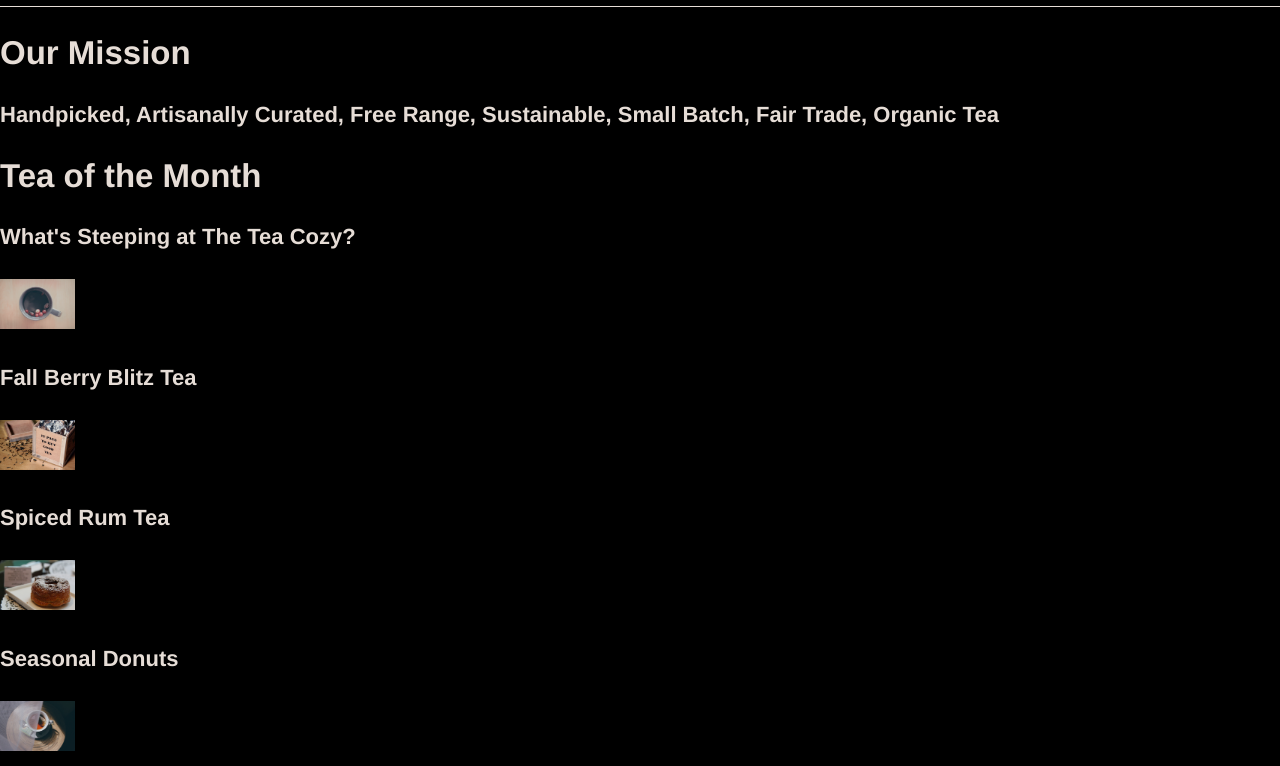
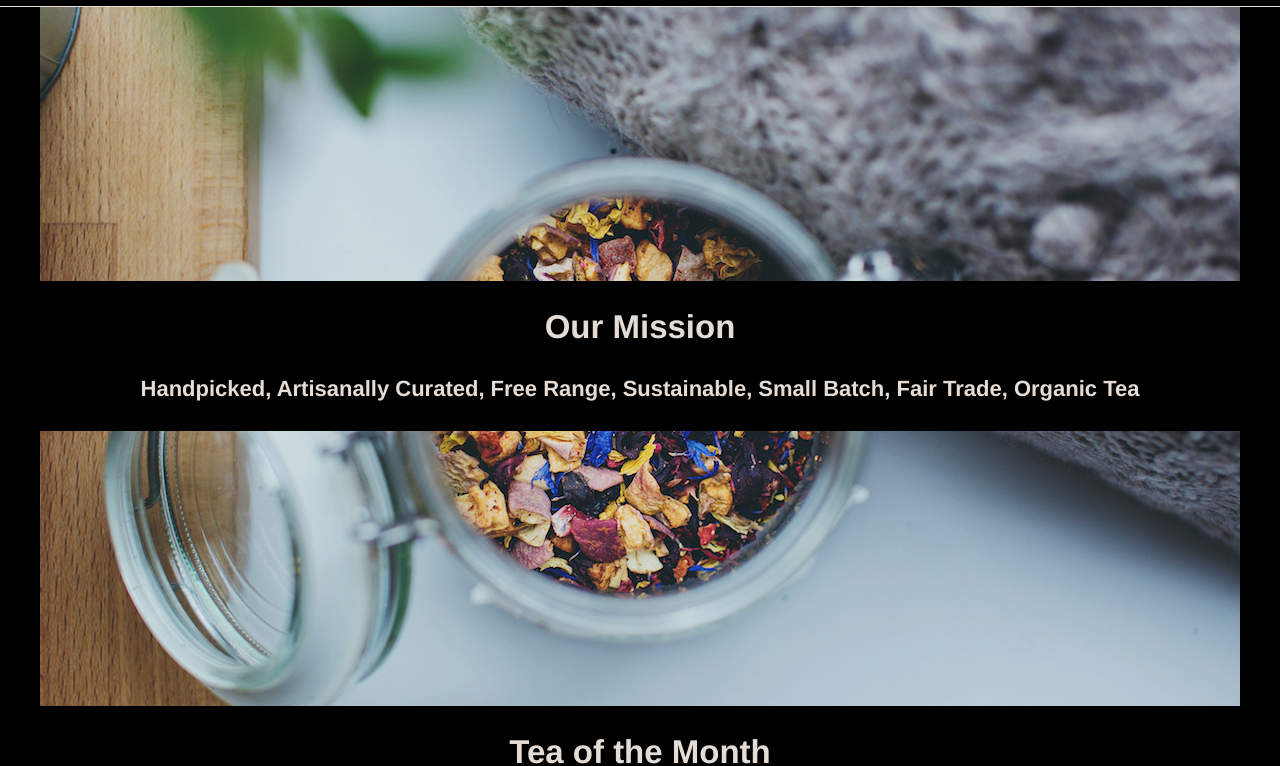
Before and after one commit to vi109/teacozy, a plain HTML site: page index.html in a window 1280 px wide. Shown: the part 63-829 px from the top of the page. Drawn offline with Linux system fonts and the light colour scheme.

Commit message:
Added mission section

```diff
--- a/index.html
+++ b/index.html
@@ -23,8 +23,10 @@
 
       <!-- Mission section -->
       <div id="mission">
-        <h2>Our Mission</h2>
-        <h4>Handpicked, Artisanally Curated, Free Range, Sustainable, Small Batch, Fair Trade, Organic Tea</h4>
+        <div class="textbox-mission">
+          <h2>Our Mission</h2>
+          <h4>Handpicked, Artisanally Curated, Free Range, Sustainable, Small Batch, Fair Trade, Organic Tea</h4>
+        </div>
       </div>
 
       <!-- Featured Tea section -->
--- a/resources/css/style.css
+++ b/resources/css/style.css
@@ -1,16 +1,20 @@
 /* universal styles */
 body {
   margin: 0;
-  font-family: Helvetica;
+  padding: 0;
+  font-family: "Helvetica";
   background-color: black;
   font-size: 22px;
   color: seashell;
   opacity: 0.9;
+  text-align: center;
 }
 
 /* Header logo and navigation */
 
 header {
+  position: fixed;
+  z-index: 1;
   height: 69px;
   width: 100%;
   display: flex;
@@ -18,8 +22,10 @@ header {
   align-items: center;
   padding: 0 10px;
   border-bottom: 1px solid seashell;
+  background-color: black;
+  margin-top: 0;
+}
 
-}
 img {
   height: 50px;
 }
@@ -34,3 +40,28 @@ a {
   opacity: 0.9;
   padding: 10px;
 }
+
+/* main container */
+
+.container {
+  width: 1200px;
+  margin: 0 auto;
+  position: relative;
+  top: 69px;
+}
+
+/* Mission section */
+
+#mission {
+  background-image: url(../images/img-mission-background.jpg);
+  height: 700px;
+  display: flex;
+  align-items: center;
+
+}
+.textbox-mission {
+  background-color: black;
+  width: 100%;
+}
+
+/* Featured Tea section */
```
